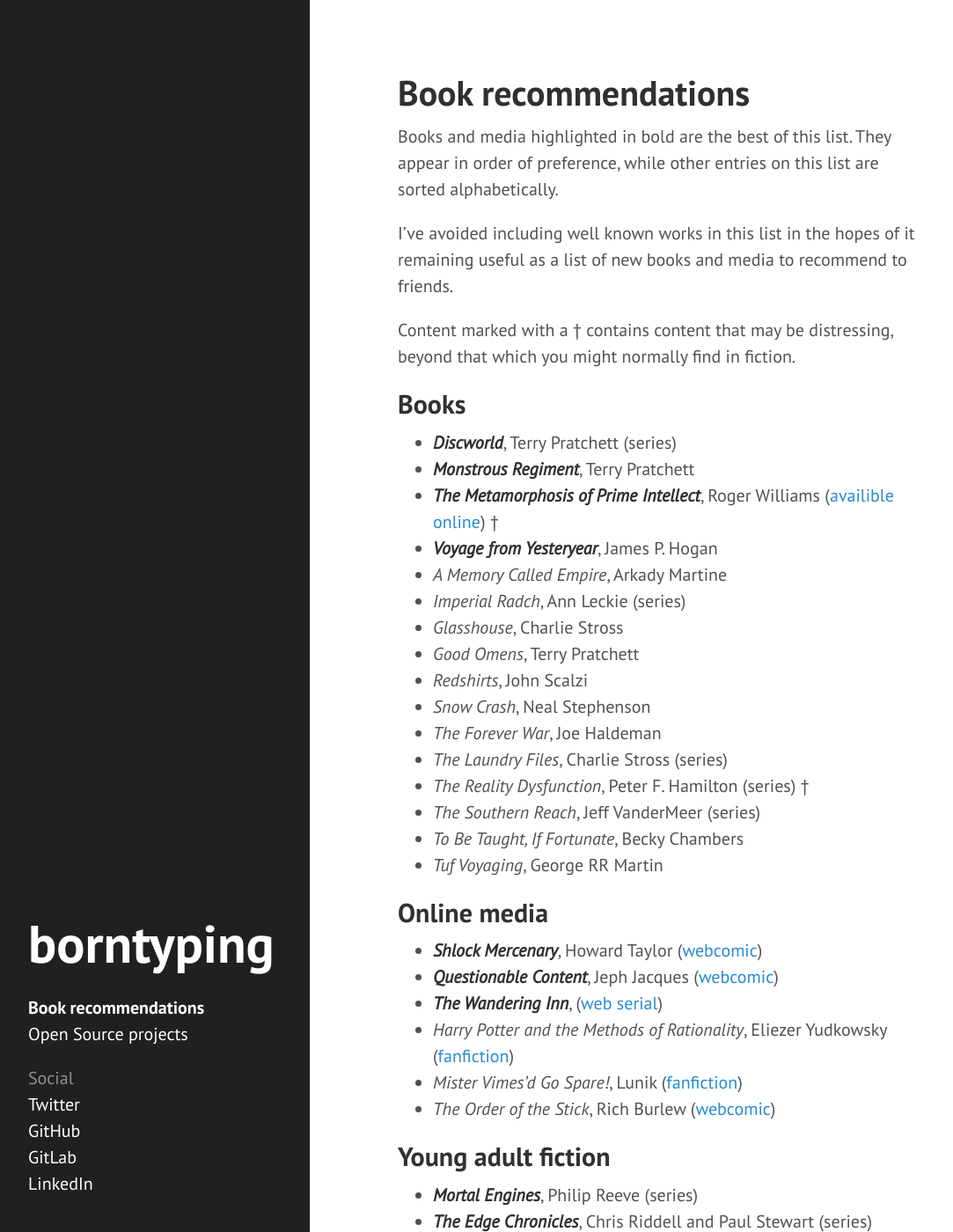
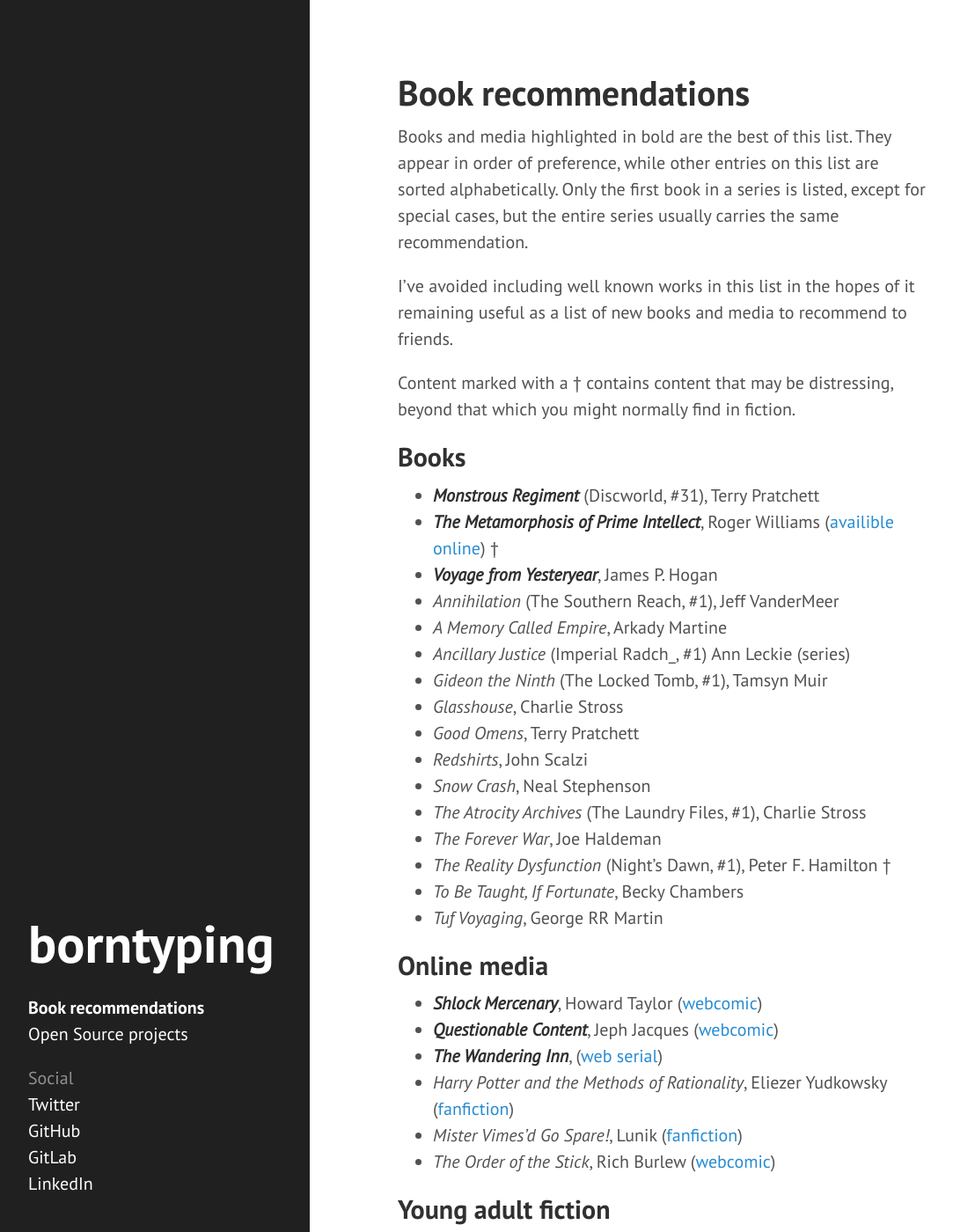
Before and after one commit to borntyping/borntyping.github.io, a Jekyll site: the page built from books.md, in a window 1280 px wide and 1400 px high. Shown: the whole window at 88% size, without its empty margins (8-1091 px from the left). Built offline with Jekyll 4.4.1, drawn with Linux system fonts in a browser that asks for light colours.

Commit message:
Update books.md

```diff
--- a/books.md
+++ b/books.md
@@ -6,6 +6,7 @@
 
 Books and media highlighted in bold are the best of this list.
 They appear in order of preference, while other entries on this list are sorted alphabetically.
+Only the first book in a series is listed, except for special cases, but the entire series usually carries the same recommendation.
 
 I've avoided including well known works in this list in the hopes of it remaining useful as a list of new books and media to recommend to friends.
 
@@ -13,20 +14,20 @@
 
 ## Books
 
-- _**Discworld**_, Terry Pratchett (series)
-- _**Monstrous Regiment**_, Terry Pratchett
+- _**Monstrous Regiment**_ (Discworld, #31), Terry Pratchett
 - _**The Metamorphosis of Prime Intellect**_, Roger Williams ([availible online][prime intellect]) †
 - _**Voyage from Yesteryear**_, James P. Hogan
+- _Annihilation_ (The Southern Reach, #1), Jeff VanderMeer
 - _A Memory Called Empire_, Arkady Martine
-- _Imperial Radch_, Ann Leckie (series)
+- _Ancillary Justice_ (Imperial Radch_, #1) Ann Leckie (series)
+- _Gideon the Ninth_ (The Locked Tomb, #1), Tamsyn Muir
 - _Glasshouse_, Charlie Stross
 - _Good Omens_, Terry Pratchett
 - _Redshirts_, John Scalzi
 - _Snow Crash_, Neal Stephenson
+- _The Atrocity Archives_ (The Laundry Files, #1), Charlie Stross
 - _The Forever War_, Joe Haldeman
-- _The Laundry Files_, Charlie Stross (series)
-- _The Reality Dysfunction_, Peter F. Hamilton (series) †
-- _The Southern Reach_, Jeff VanderMeer (series)
+- _The Reality Dysfunction_ (Night's Dawn, #1), Peter F. Hamilton †
 - _To Be Taught, If Fortunate_, Becky Chambers
 - _Tuf Voyaging_, George RR Martin
 
```
